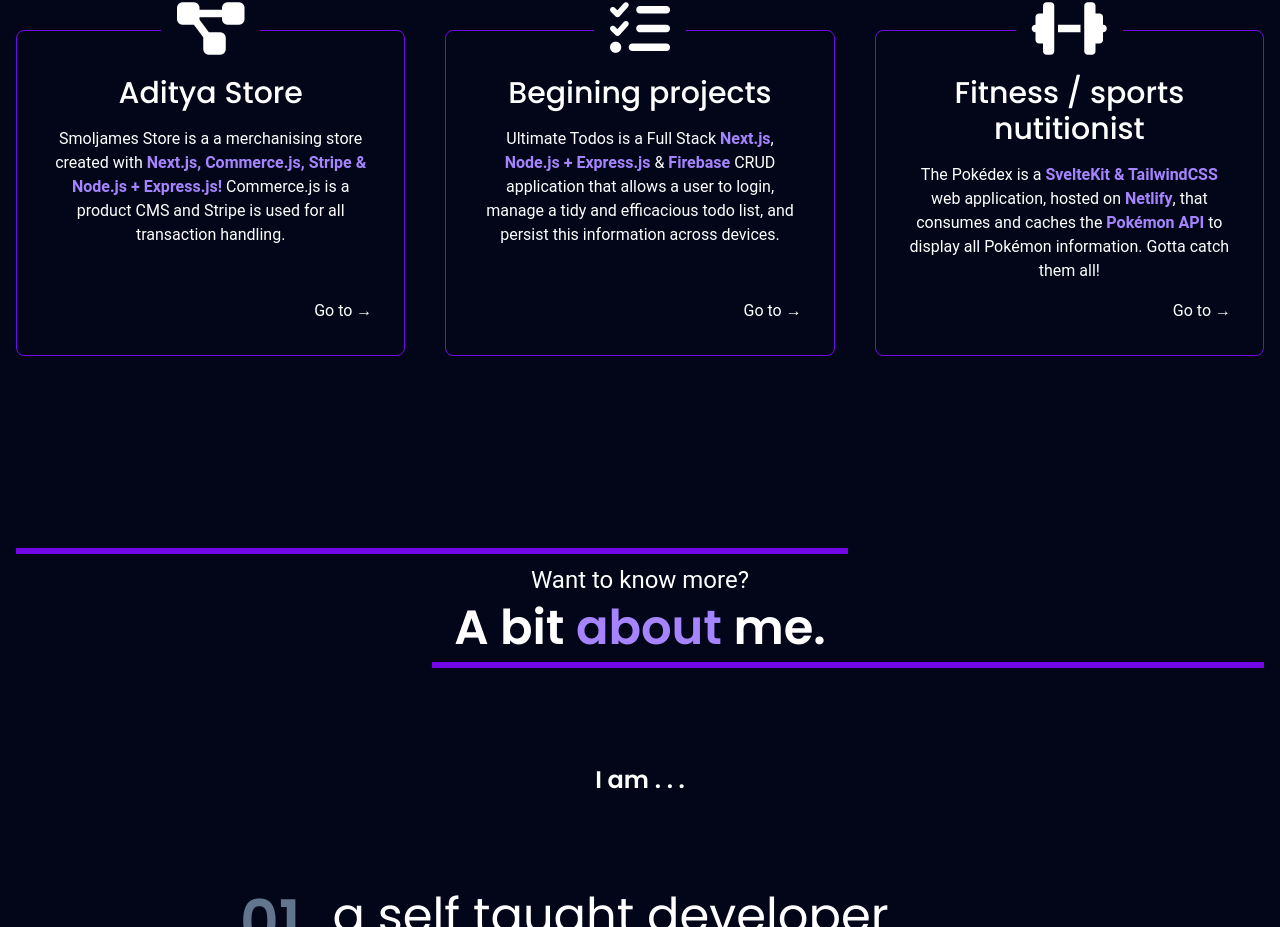
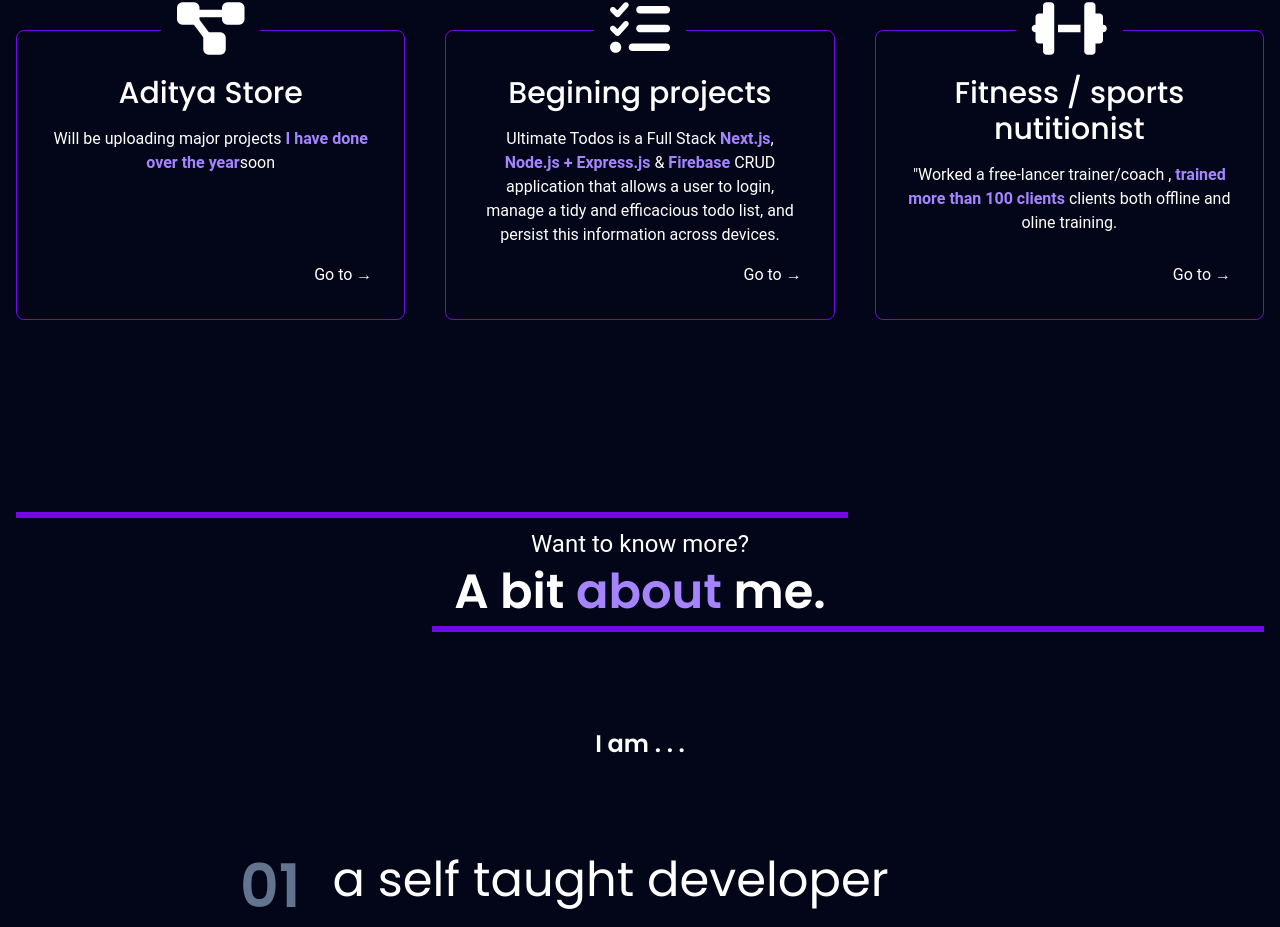
Before and after one commit to Adityawavare06/portfolio, a SvelteKit app: page / in a window 1280 px wide. Shown: the part 979-1906 px from the top of the page. Built offline with nearby package versions, Linux system fonts and the light colour scheme.

Commit message:
Update Main.svelte

```diff
--- a/src/components/Main.svelte
+++ b/src/components/Main.svelte
@@ -121,11 +121,10 @@
         <div class="grid grid-cols-1 lg:grid-cols-3 gap-12 lg:gap-10">
             <Step step={steps[0]}>
                 <p>
-                    Smoljames Store is a a merchanising store created with <strong
+                    Will be uploading major projects  <strong
                         class="text-violet-400"
-                        >Next.js, Commerce.js, Stripe & Node.js + Express.js!</strong
-                    > Commerce.js is a product CMS and Stripe is used for all transaction
-                    handling.
+                        >I have done over the year</strong
+                    >soon
                 </p>
             </Step>
             <Step step={steps[1]}>
@@ -142,14 +141,11 @@
             </Step>
             <Step step={steps[2]}>
                 <p>
-                    The Pokédex is a <strong class="text-violet-400"
-                        >SvelteKit & TailwindCSS</strong
-                    >
-                    web application, hosted on
-                    <strong class="text-violet-400">Netlify</strong>, that
-                    consumes and caches the
-                    <strong class="text-violet-400">Pokémon API</strong>
-                    to display all Pokémon information. Gotta catch them all!
+                  "Worked a free-lancer  trainer/coach ,  <strong class="text-violet-400"
+                        > trained more than 100  clients</strong> clients both offline and oline training.
+
+
+
                 </p>
             </Step>
         </div>
```
